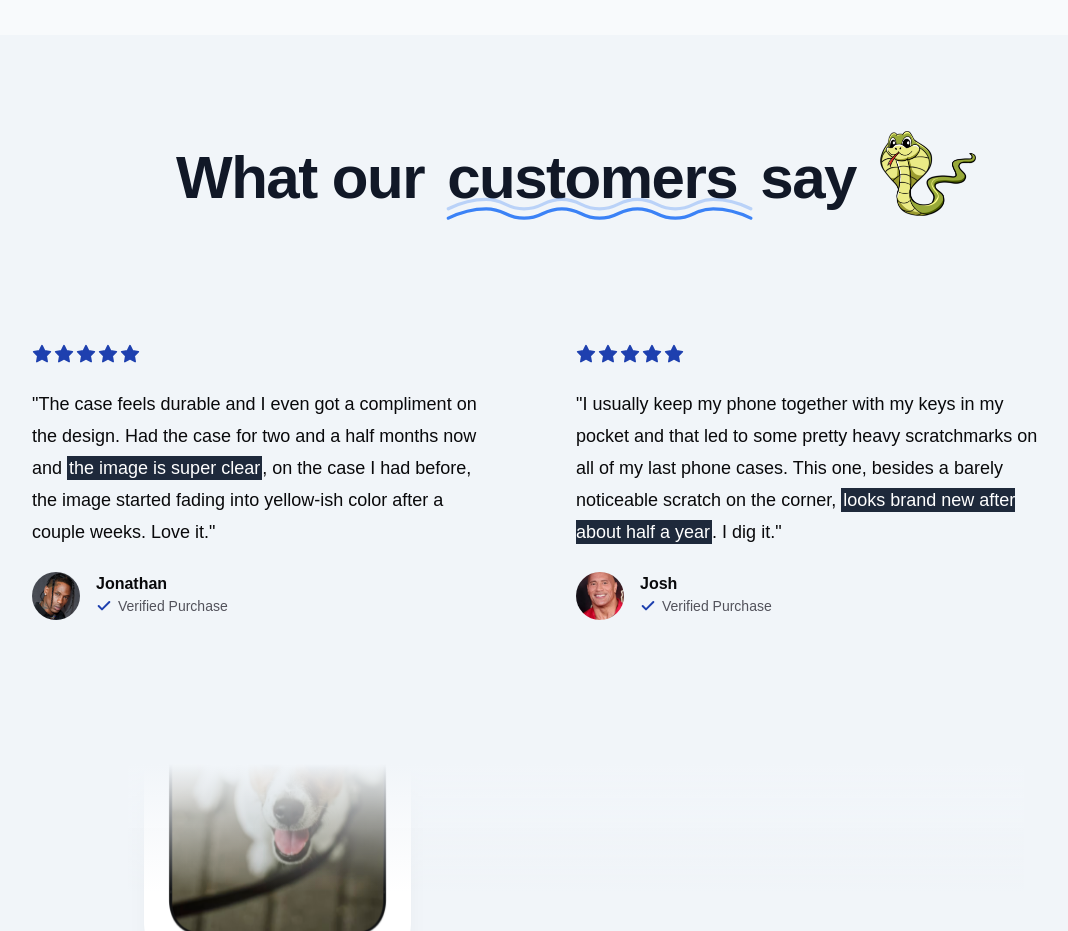
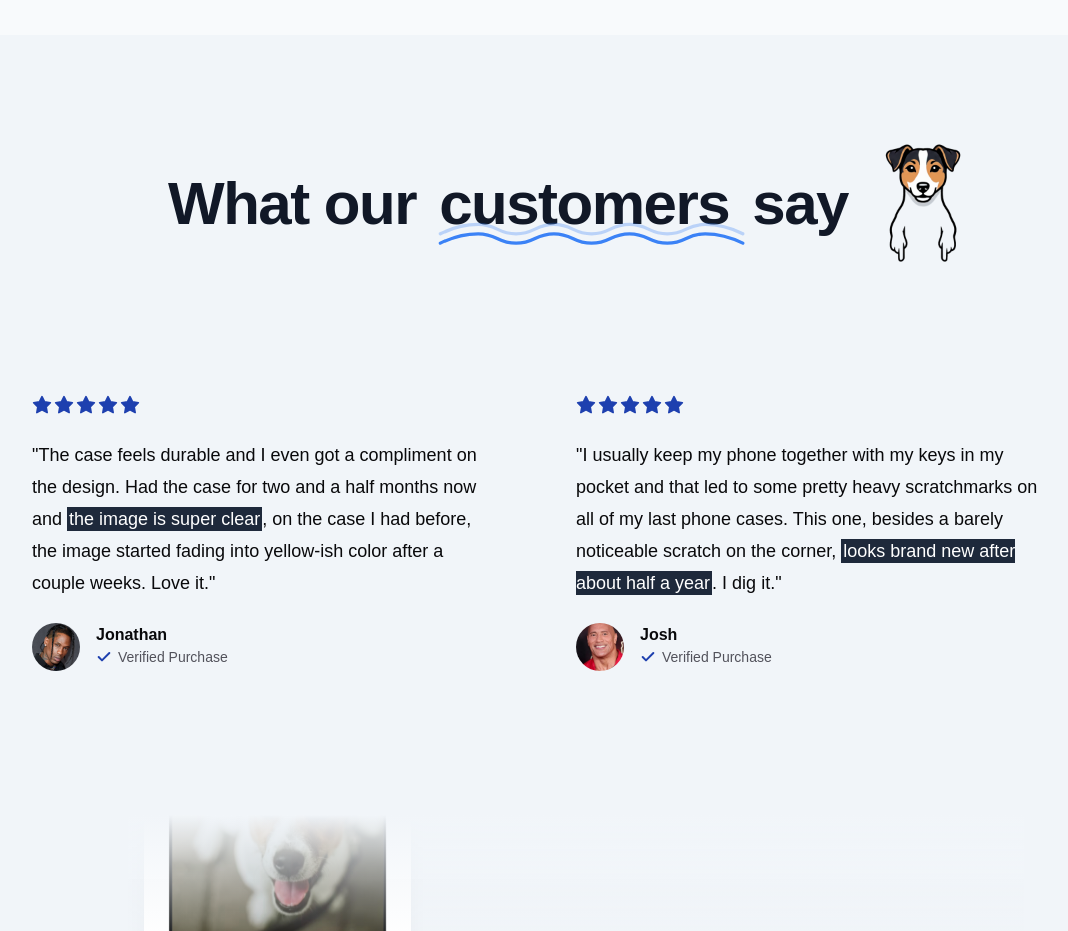
Before and after one commit to dynamix12/phone-case-46363, a Next.js app: page / in a window 1280 px wide. Shown: the part 960-1891 px from the top of the page, without its empty margins (64-1132 px from the left). Built offline with nearby package versions, Linux system fonts and the light colour scheme; no server answers; a web font is replaced by a local one.

Commit message:
Minor changes

```diff
--- a/src/app/page.tsx
+++ b/src/app/page.tsx
@@ -121,7 +121,10 @@ export default function Home() {
               </span>{" "}
               say
             </h2>
-            <img src="/snake-2.png" className="w-24 order-0 lg:order-2" />
+            <img
+              src="/snake-2.png"
+              className="w-32 mt-2 -ml-4 order-0 lg:order-2"
+            />
           </div>
 
           <div className="mx-auto grid max-w-2xl grid-cols-1 px-4 lg:mx-0 lg:max-w-none lg:grid-cols-2 gap-y-16">
```
Also changed, not shown: public/snake-2.png.
